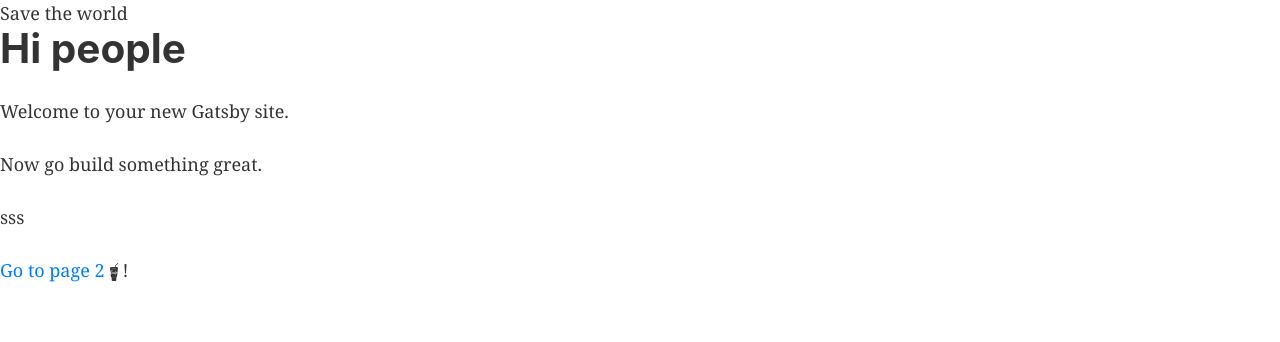
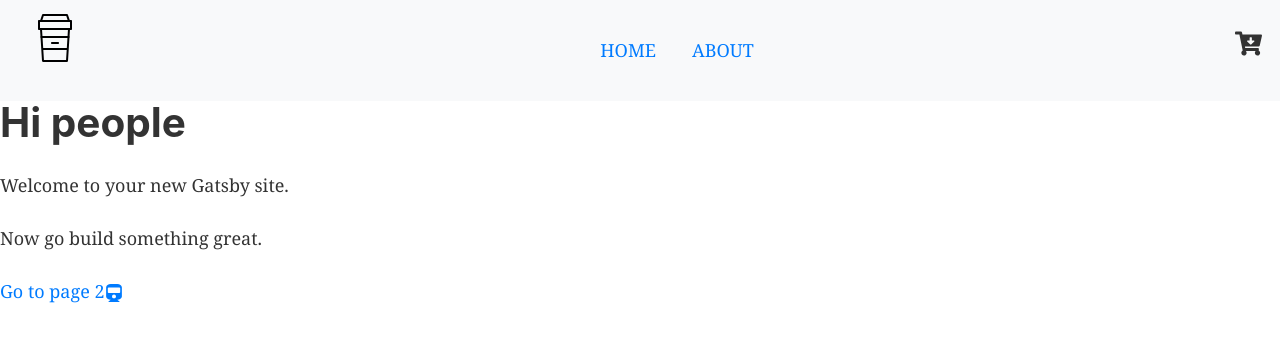
Before and after one commit to Fitrojoke/coffeeweb, a Gatsby site: page / in a window 1280 px wide. Built offline with nearby package versions, Linux system fonts and the light colour scheme; Gatsby itself is replaced by a stand-in of ours.

Commit message:
some styling

```diff
--- /dev/null
+++ b/src/components/Global/Navbar.js
@@ -0,0 +1,64 @@
+import React, { Component } from "react"
+import { Link } from "gatsby"
+import logo from '../../images/logo.svg'
+import {FaCartArrowDown} from "react-icons/fa"
+import "../style.css"
+
+
+export default class Navbar extends Component {
+  state = {
+    navBarOpen: true,
+    css: "collapse show",
+    links: [
+      {
+        id:1,
+        path: "/",
+        text: 'HOME'
+      },{
+        id:2,
+        path: "/about",
+        text: 'ABOUT'
+      }
+    ]
+  }
+
+  navBarHandler = () => {
+    console.log('handler')
+    this.state.navBarOpen
+      ? this.setState({
+        navBarOpen: false,
+        css: "collapse"
+      })
+      : this.setState({
+        navBarOpen: true,
+        css: "collapse show"
+      })
+  };
+
+  render() {
+    return(
+      <div className="navbar bg-light navbar-light">
+      <Link to="/">
+        <div>
+          <button className="navbar-toggler borderless" type="button" onClick={this.navBarHandler}>
+            <img src={logo} alt="Caffee" />
+          </button>
+        </div>
+      </Link>
+        <div className={this.state.css}>
+          <ul className="nav">
+            { this.state.links.map(link => {
+              return(
+                <Link to={link.path} key={link.id} className="nav-link">
+                  <li  className="nav-item">{link.text}</li>
+                </Link>
+              )
+              })
+            }
+          </ul>
+        </div>
+        <FaCartArrowDown style={{height: '1.5rem', width: '1.5rem'}}/>
+      </div>
+    )
+  }
+}
--- a/src/components/layout.js
+++ b/src/components/layout.js
@@ -1,18 +1,13 @@
-/**
- * Layout component that queries for data
- * with Gatsby's StaticQuery component
- *
- * See: https://www.gatsbyjs.org/docs/static-query/
- */
-
 import React from "react"
 import PropTypes from "prop-types"
+import Navbar from "../components/Global/Navbar"
 import "./bootstrap.css"
 import "./layout.css"
 
 const Layout = ({ children }) => (
   <>
-    <div className="none">Save the world {children}!</div>
+  <Navbar />
+    <div className="none">{children}</div>
   </>
 )
 
--- /dev/null
+++ b/src/components/style.css
@@ -0,0 +1,7 @@
+.navbar {
+  width: 100%;
+  align-items: baseline !important;
+}
+.borderless{
+  border: none !important;
+}
--- a/src/pages/index.js
+++ b/src/pages/index.js
@@ -3,7 +3,7 @@ import { Link } from "gatsby"
 
 import Layout from "../components/layout"
 import SEO from "../components/seo"
-import {FaGulp} from "react-icons/fa"
+import {FaTrain} from "react-icons/fa"
 
 const IndexPage = () => (
   <Layout>
@@ -11,11 +11,7 @@ const IndexPage = () => (
     <h1>Hi people</h1>
     <p>Welcome to your new Gatsby site.</p>
     <p>Now go build something great.</p>
-    <div style={{ maxWidth: `300px`, marginBottom: `1.45rem` }}>
-      <p>sss</p>
-    </div>
-    <Link to="/page-2/">Go to page 2</Link>
-    <FaGulp />
+    <Link to="/page-2/">Go to page 2<FaTrain /></Link>
   </Layout>
 )
 
```
